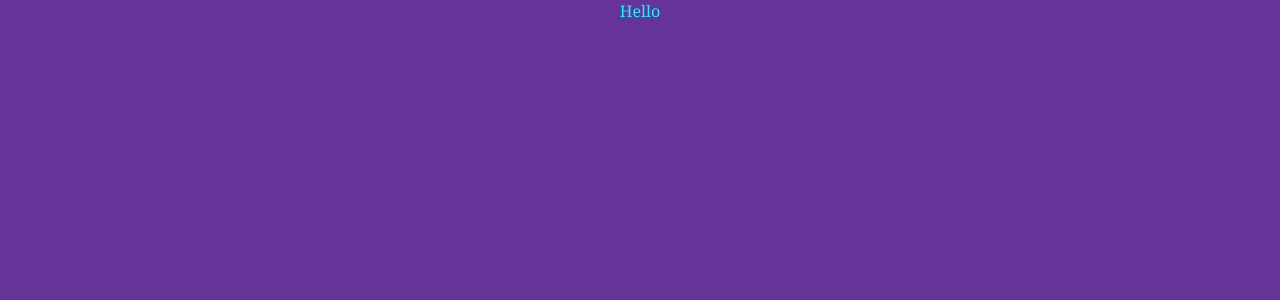
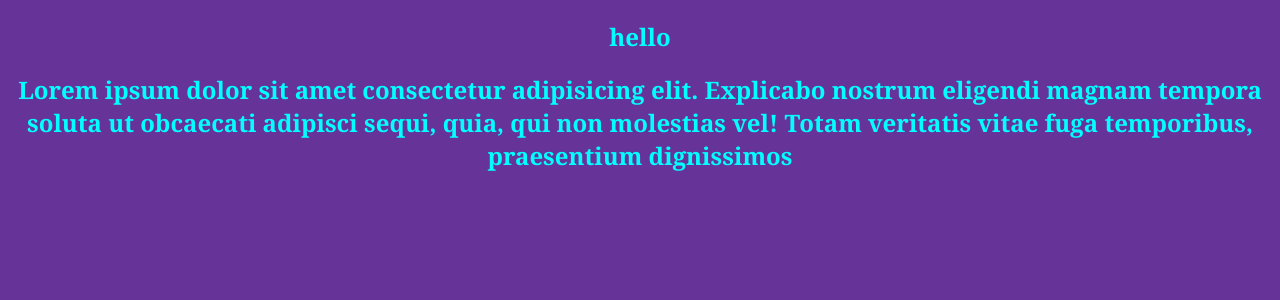
Before and after one commit to Codekazuki/smilga, a React (Create React App) app: page / in a window 1280 px wide. Shown: the top 300 px of the page. Built offline with nearby package versions, Linux system fonts and the light colour scheme.

Commit message:
deleted components

```diff
--- a/src/App.js
+++ b/src/App.js
@@ -1,7 +1,12 @@
 import "./App.css";
+import { First } from "./First";
 
 function App() {
-  return <div className="App">Hello</div>;
+  return (
+    <div className="App">
+      <First />
+    </div>
+  );
 }
 
 export default App;
--- /dev/null
+++ b/src/First.js
@@ -0,0 +1,15 @@
+import React from "react";
+
+export function First() {
+  return (
+    <section>
+      <h2>hello</h2>
+      <h1>
+        Lorem ipsum dolor sit amet consectetur adipisicing elit. Explicabo
+        nostrum eligendi magnam tempora soluta ut obcaecati adipisci sequi,
+        quia, qui non molestias vel! Totam veritatis vitae fuga temporibus,
+        praesentium dignissimos
+      </h1>
+    </section>
+  );
+}
```
Also changed, not shown: src/First.css (added).
